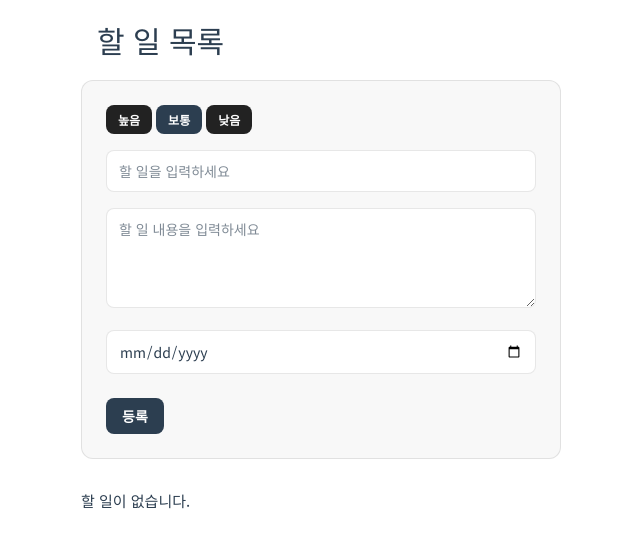
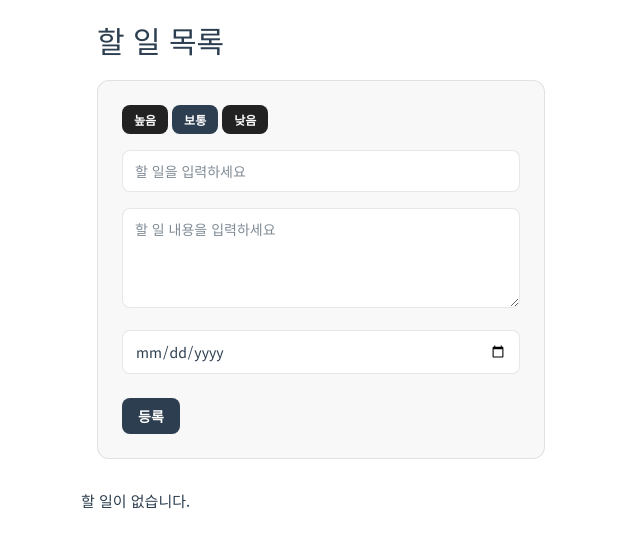
Before and after one commit to suinkimme/krafton-take-home-test, a Vue app: page / in a window 1280 px wide. Shown: the top 548 px of the page, without its empty margins (319-959 px from the left). Built offline with nearby package versions, Linux system fonts and the light colour scheme.

Commit message:
feat: 카드에 여백 추가

```diff
--- a/src/App.vue
+++ b/src/App.vue
@@ -118,6 +118,7 @@ const toggleCompleteTodo = (id: string) => {
 
 <template>
   <ListHeader title="할 일 목록" />
+  <div style="padding: 0 16px">
     <Card>
       <template #header>
         <Tab
@@ -138,6 +139,7 @@ const toggleCompleteTodo = (id: string) => {
         <Button aria-label="새 할 일 등록" @click="addTodo(newTodo)">등록</Button>
       </template>
     </Card>
+  </div>
 
   <Spacing :size="30" />
 
```
Lines whose indentation alone changed are shown as unchanged.
